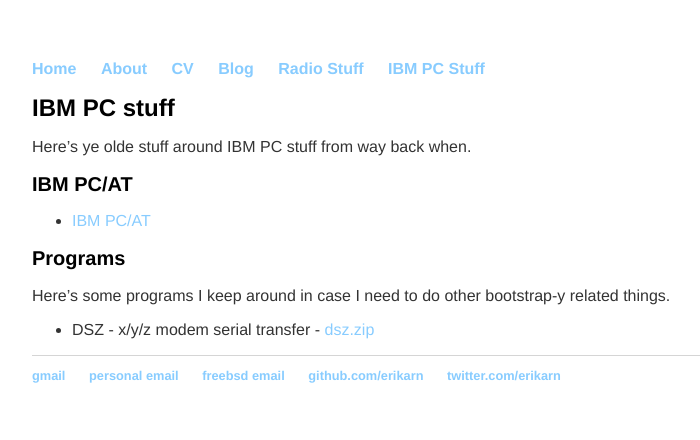
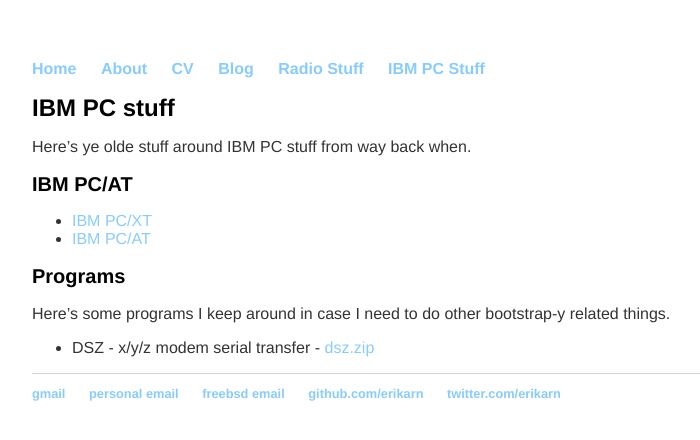
Before and after one commit to erikarn/erikarn.github.io, a Jekyll site: the page built from pc.md, in a window 1280 px wide. Shown: the top 440 px of the page, without its empty margins (160-860 px from the left). Built offline with Jekyll 4.4.1, drawn with Linux system fonts in a browser that asks for light colours.

Commit message:
Update menu

```diff
--- a/pc.md
+++ b/pc.md
@@ -9,6 +9,7 @@
 
 ## IBM PC/AT
 
+ * [IBM PC/XT](pcxt/notes.md)
  * [IBM PC/AT](pcat/notes.md)
 
 ## Programs
```
